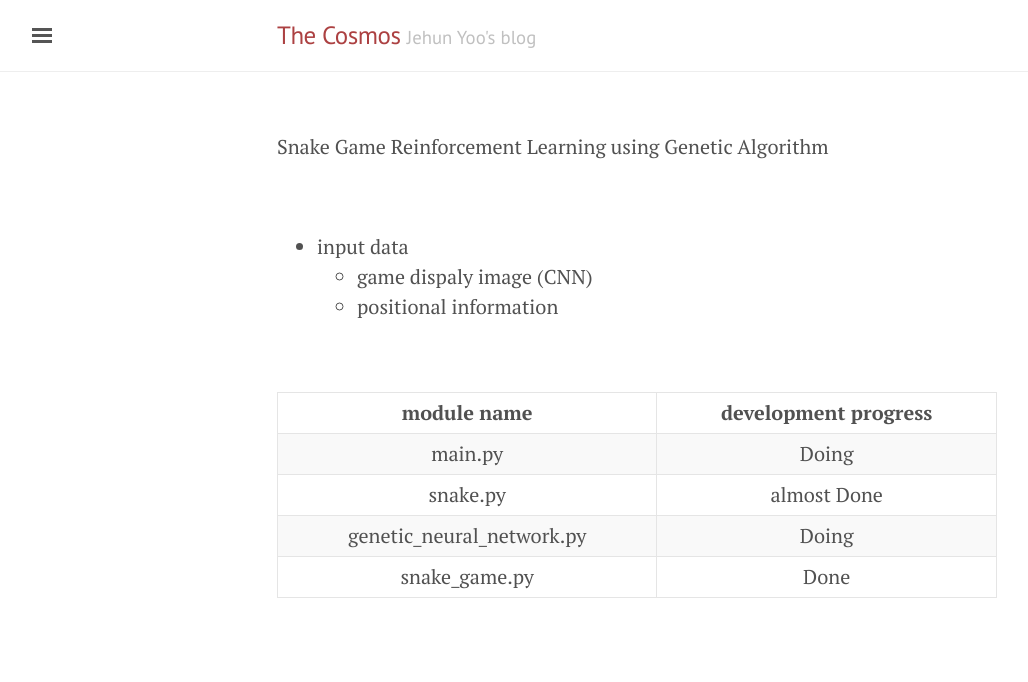
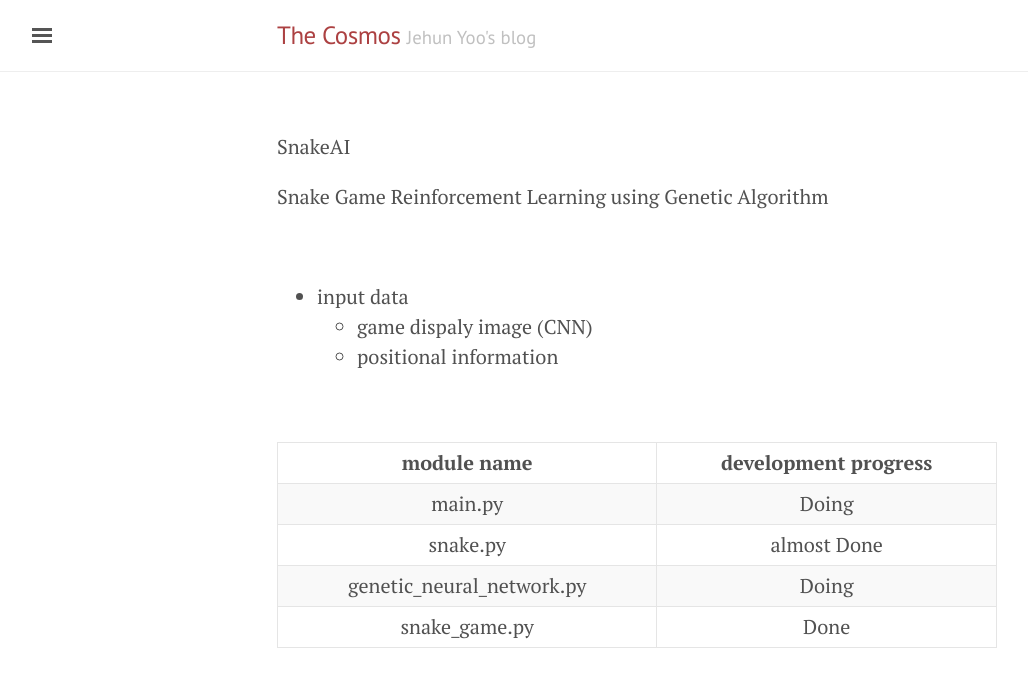
Before and after one commit to JehunYoo/SnakeAI, a Jekyll site: the page built from index.md, in a window 1280 px wide. Shown: the top 682 px of the page, without its empty margins (3-1031 px from the left). Built offline with Jekyll 4.4.1, drawn with Linux system fonts in a browser that asks for light colours; some web fonts are replaced.

Commit message:
initial commit

```diff
--- a/_includes/head.html
+++ b/_includes/head.html
@@ -15,6 +15,7 @@
   </title>
 
   <link rel="canonical" href="{{ page.url | replace:'index.html', '' | absolute_url }}">
+  <script src="https://cdnjs.cloudflare.com/ajax/libs/mathjax/2.7.0/MathJax.js?config=TeX-AMS-MML_HTMLorMML" type="text/javascript"></script>
 
   <!-- CSS -->
   <link rel="stylesheet" href="{{ site.baseurl }}/assets/css/poole.css">
--- a/index.md
+++ b/index.md
@@ -1,8 +1,11 @@
 ---
 layout: default
-title: "SnakeAI"
-description: "Snake Game Reinforcement Learning using Genetic Algorithm"
+title: SnakeAI
+description: Snake Game Reinforcement Learning using Genetic Algorithm
 ---
+
+SnakeAI
+
 Snake Game Reinforcement Learning using Genetic Algorithm
 
 <br>
```
